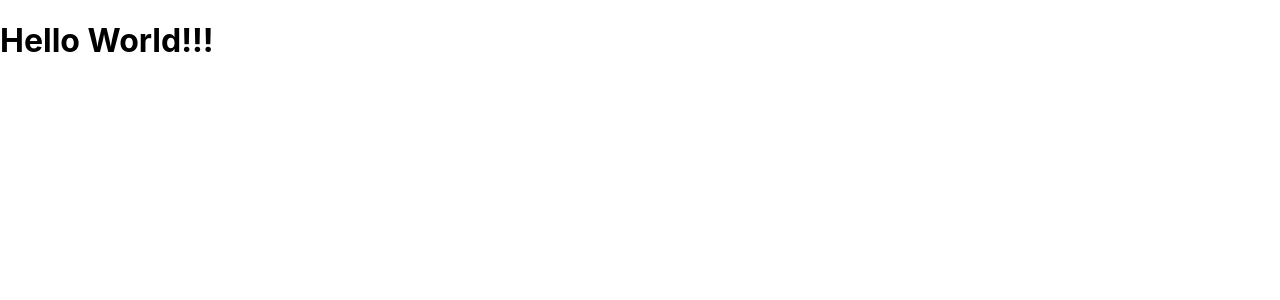
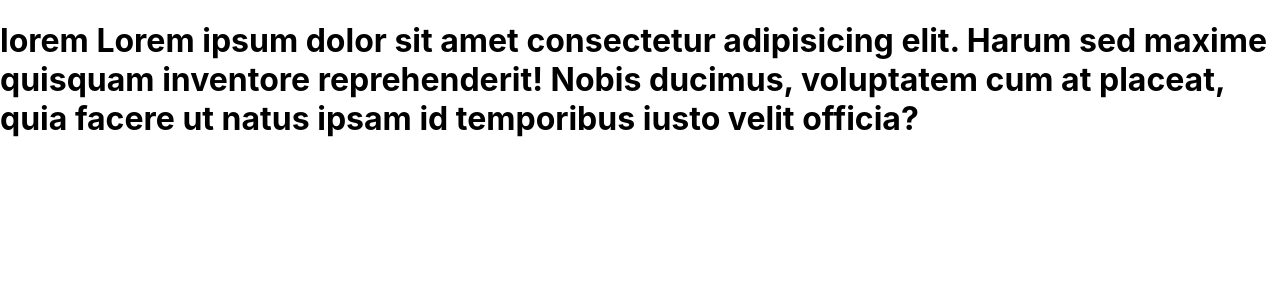
Before and after one commit to sudeshkolekar/my-react-project, a React (Create React App) app: page / in a window 1280 px wide. Shown: the top 300 px of the page. Built offline with nearby package versions, Linux system fonts and the light colour scheme.

Commit message:
jsx multi line statement

```diff
--- a/src/App.js
+++ b/src/App.js
@@ -1,7 +1,13 @@
-//(3)b2-jsx-1
-// SINGLE LINE JSX
+//(4)b2-jsx-multi-line
+// MULTI LINE JSX ::: <App />
 function App() {
-  return <h1>Hello World!!!</h1>;
+  return (
+    <h1>
+      lorem Lorem ipsum dolor sit amet consectetur adipisicing elit. Harum sed
+      maxime quisquam inventore reprehenderit! Nobis ducimus, voluptatem cum at
+      placeat, quia facere ut natus ipsam id temporibus iusto velit officia?
+    </h1>
+  );
 }
 
 export default App;
```
